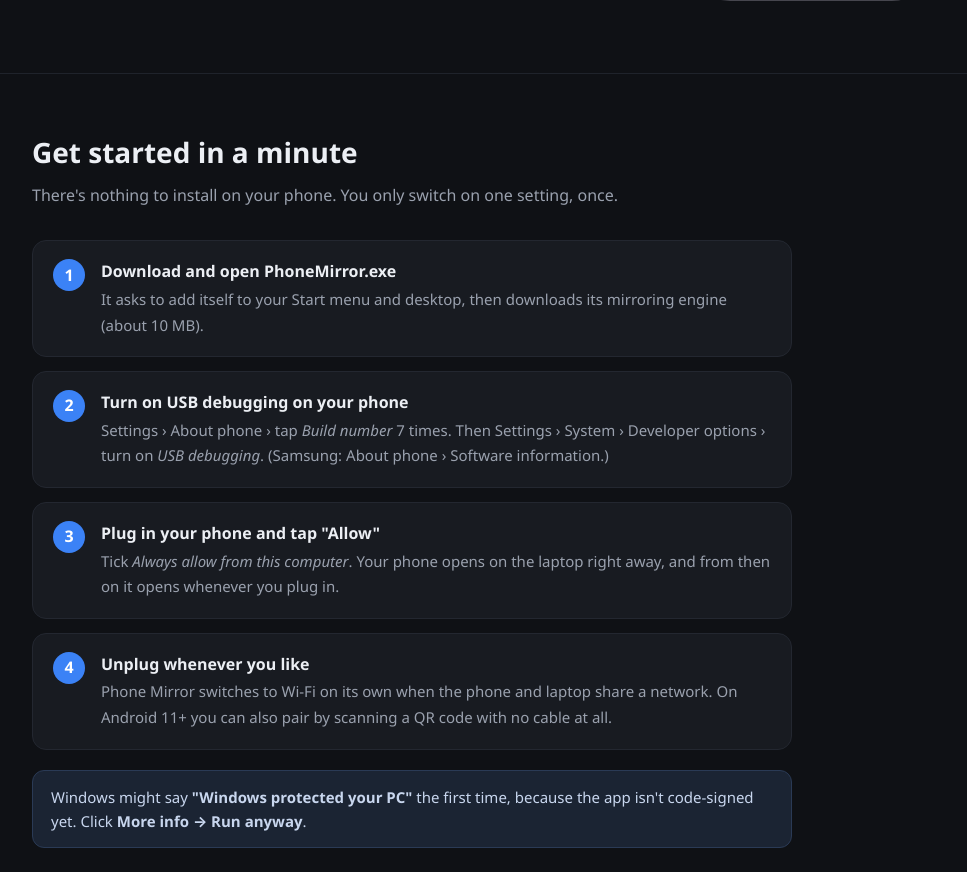
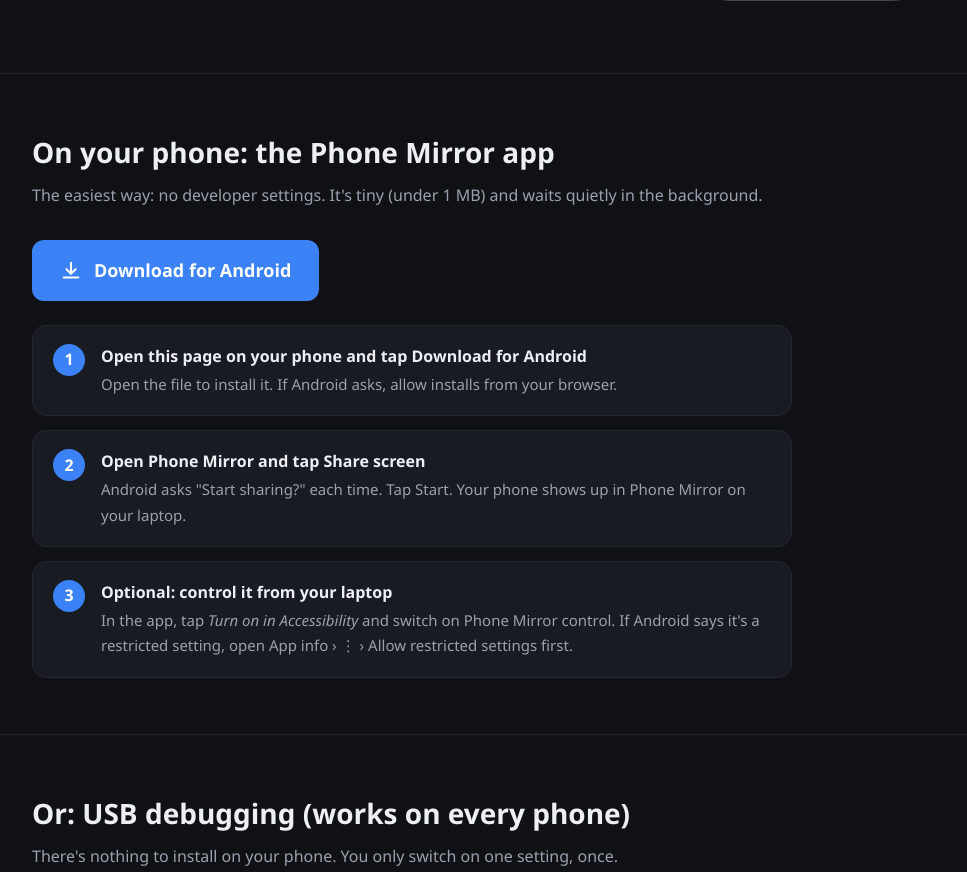
Before and after one commit to willhrom/PhoneMirror, a plain HTML site: page docs/index.html in a window 1280 px wide. Shown: the part 631-1503 px from the top of the page, without its empty margins (102-1069 px from the left). Drawn offline with Linux system fonts and the light colour scheme; no server answers.

Commit message:
Download page: Android app section
Co-Authored-By: Claude Opus 5.5 <noreply@anthropic.com>
Claude-Session: https://claude.ai/code/session_01GCQGxmm9EtkRqg42BtcWzH

```diff
--- a/docs/index.html
+++ b/docs/index.html
@@ -110,9 +110,25 @@
   </div>
 </div>
 
+<section id="phone-app">
+  <div class="wrap">
+    <h2>On your phone: the Phone Mirror app</h2>
+    <p class="sub">The easiest way: no developer settings. It's tiny (under 1 MB) and waits quietly in the background.</p>
+    <a class="dl" href="https://github.com/willhrom/PhoneMirror/releases/latest/download/PhoneMirror.apk">
+      <svg viewBox="0 0 24 24" fill="none" stroke="currentColor" stroke-width="2.2" stroke-linecap="round" stroke-linejoin="round"><path d="M12 3v12m0 0l-5-5m5 5l5-5M4 19h16"/></svg>
+      Download for Android
+    </a>
+    <div class="steps" style="margin-top:24px">
+      <div class="step"><div><b>Open this page on your phone and tap Download for Android</b><span>Open the file to install it. If Android asks, allow installs from your browser.</span></div></div>
+      <div class="step"><div><b>Open Phone Mirror and tap Share screen</b><span>Android asks "Start sharing?" each time. Tap Start. Your phone shows up in Phone Mirror on your laptop.</span></div></div>
+      <div class="step"><div><b>Optional: control it from your laptop</b><span>In the app, tap <i>Turn on in Accessibility</i> and switch on Phone Mirror control. If Android says it's a restricted setting, open App info › ⋮ › Allow restricted settings first.</span></div></div>
+    </div>
+  </div>
+</section>
+
 <section>
   <div class="wrap">
-    <h2>Get started in a minute</h2>
+    <h2>Or: USB debugging (works on every phone)</h2>
     <p class="sub">There's nothing to install on your phone. You only switch on one setting, once.</p>
     <div class="steps">
       <div class="step"><div><b>Download and open PhoneMirror.exe</b><span>It asks to add itself to your Start menu and desktop, then downloads its mirroring engine (about 10 MB).</span></div></div>
```
